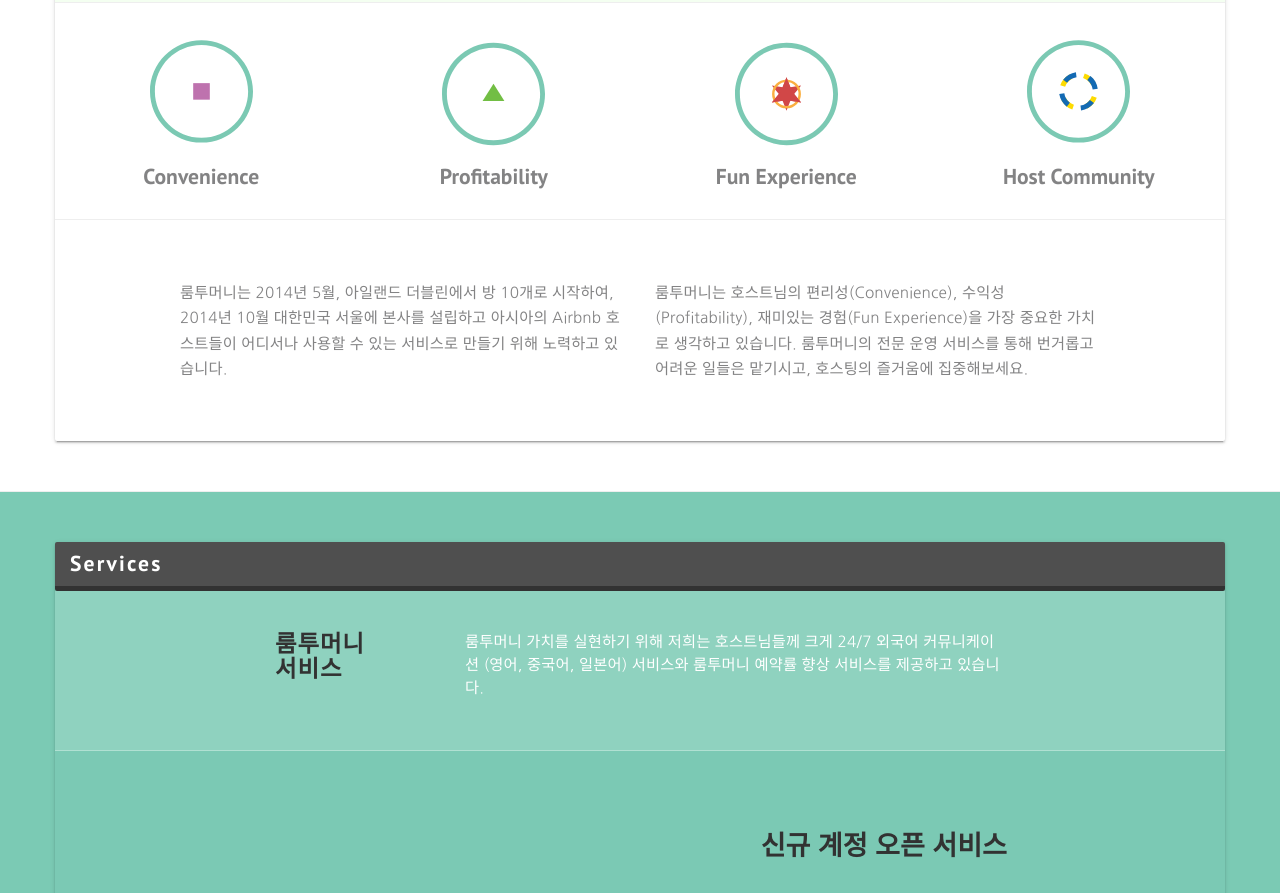
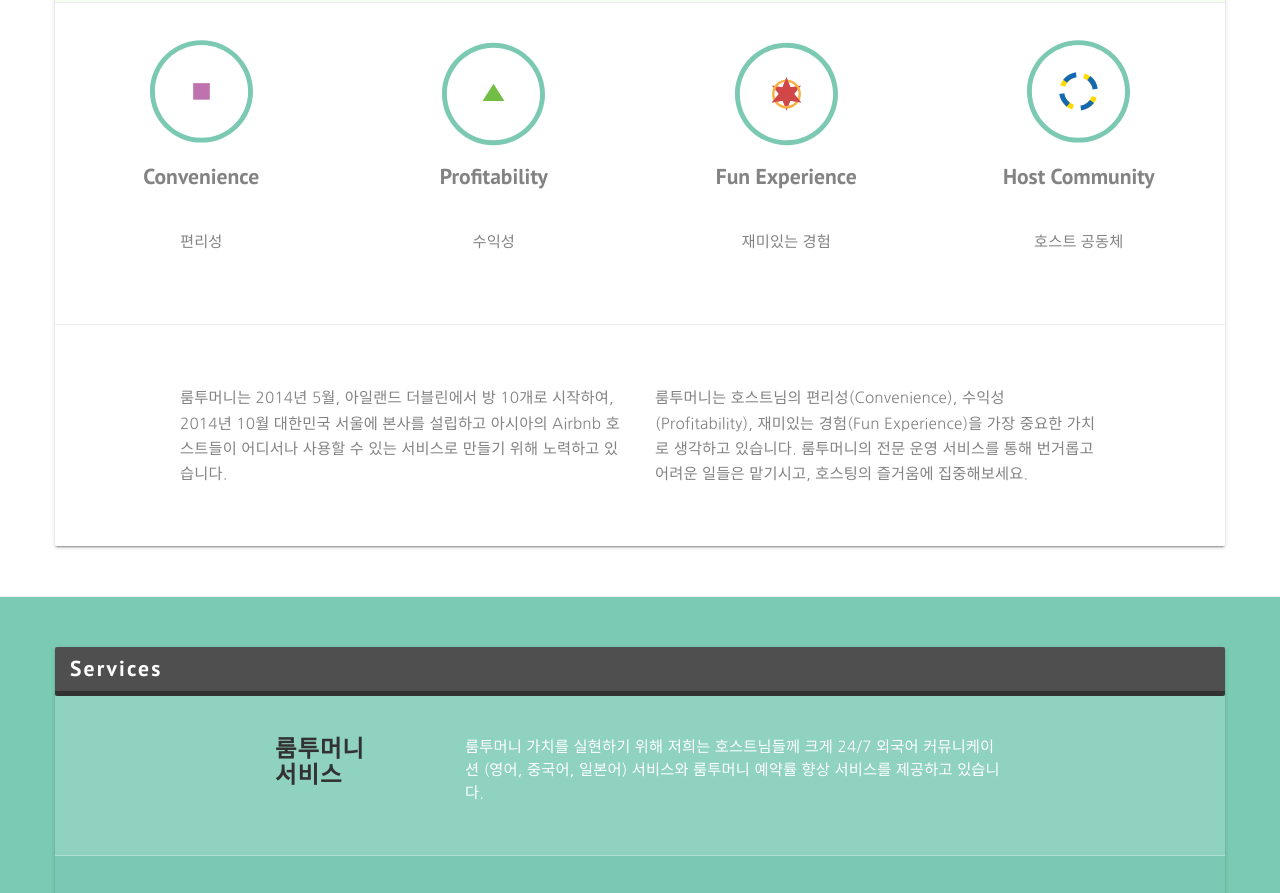
Before and after one commit to roomtomoney/website, a website: page index.html in a window 1280 px wide. Shown: the part 1015-1908 px from the top of the page. Drawn offline with nearby package versions, Linux system fonts and the light colour scheme.

Commit message:
Add Korean sub for about page icons

```diff
--- a/css/style.css
+++ b/css/style.css
@@ -149,6 +149,8 @@
 	font-size:18px;
 	/*background-color: #6cad99;*/
 	line-height:1.4em;
+	-webkit-transform: translate3d(0,0,0);
+	transform: translate3d(0,0,0);
 }
 
 nav {
--- a/index.html
+++ b/index.html
@@ -115,18 +115,22 @@
 		  		<div class="entry col-xs-6 col-sm-3 icon">
 			  		<img src="imgs/icons/icon_convenient.svg" alt="">
 			  		<h4>Convenience</h4>
+			  		<p>편리성</p>
 		  		</div>
 		  		<div class="entry col-xs-6 col-sm-3 icon">
 			  		<img src="imgs/icons/icon_profit.svg" alt="">
 			  		<h4>Profitability</h4>
+			  		<p>수익성</p>
 		  		</div>
 		  		<div class="entry col-xs-6 col-sm-3 icon">
 			  		<img src="imgs/icons/icon_funex.svg" alt="">
 			  		<h4>Fun Experience</h4>
+			  		<p>재미있는 경험</p>
 		  		</div>
 		  		<div class="entry col-xs-6 col-sm-3 icon">
 			  		<img src="imgs/icons/icon_community.svg" alt="">
 			  		<h4>Host Community</h4>
+			  		<p>호스트 공동체</p>
 		  		</div>
 
 				<div class="clearfix"></div>
```
